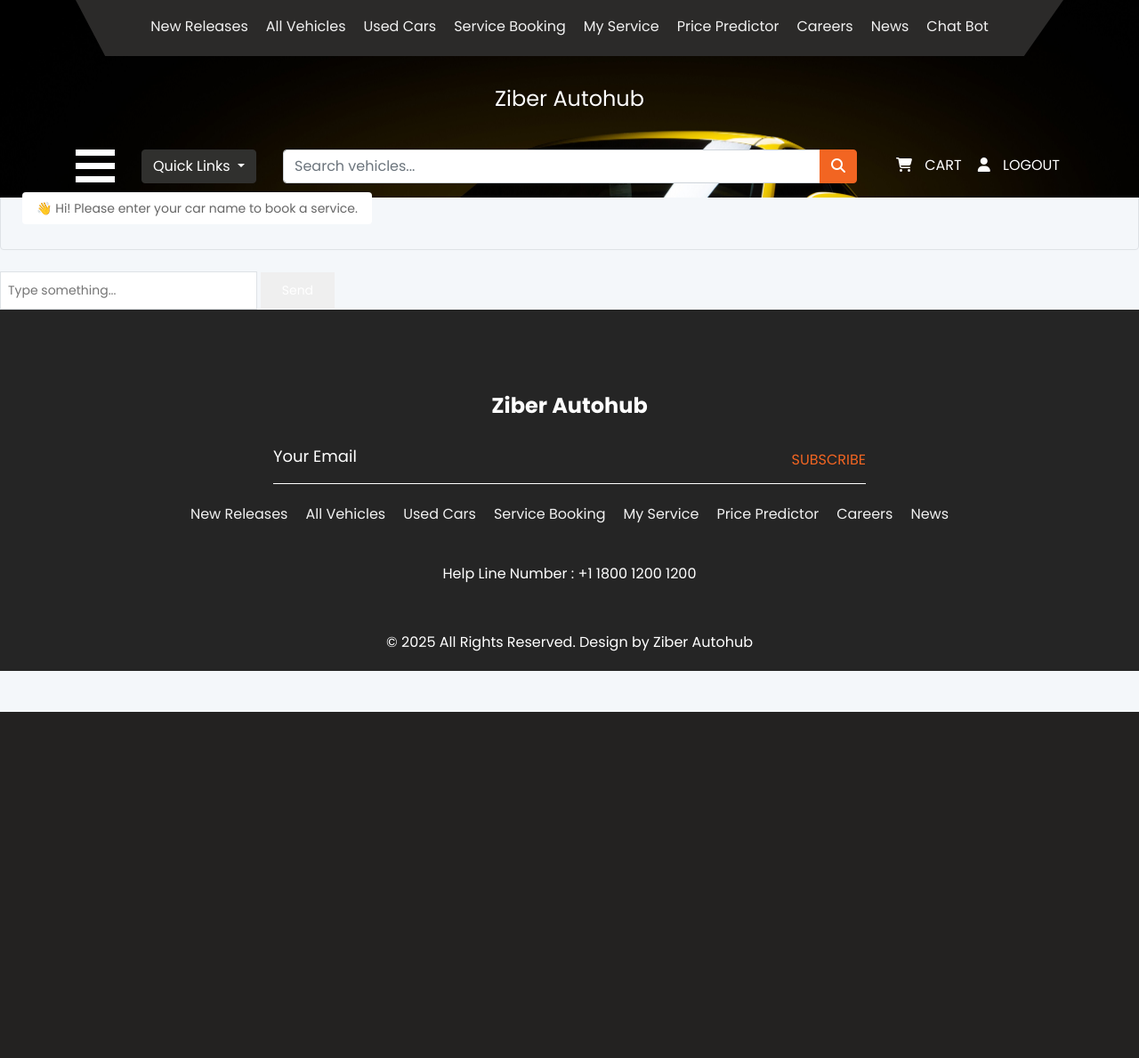
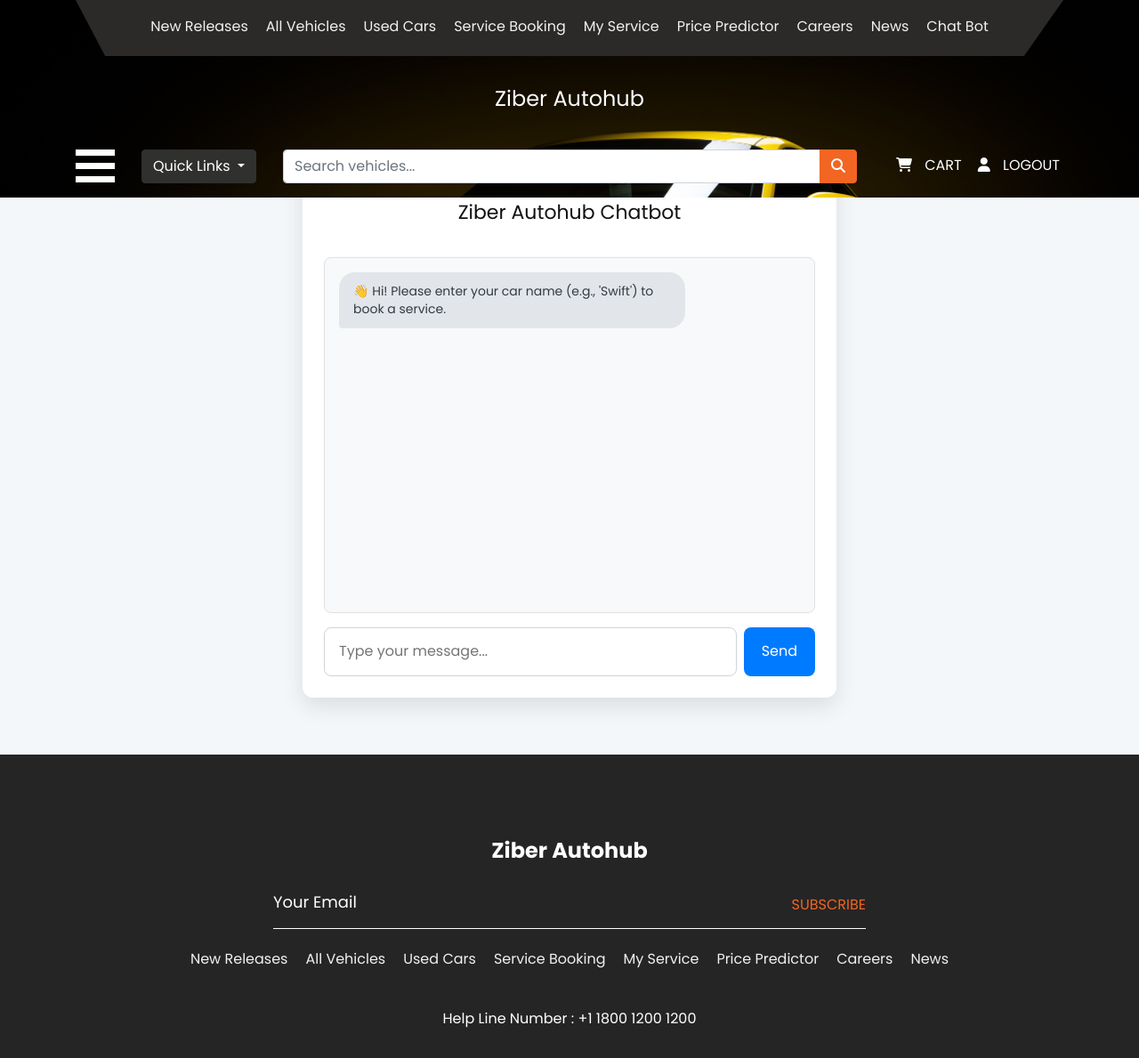
Before and after one commit to srishticampus/Ziber_Autohub, a Django app: page /service-chatbot/ in a window 1280 px wide. Shown: the top 1189 px of the page at 89% size. Before the commit the page ends 800 px from the top, so only its background shows below. Run offline with Django 5.2, Linux system fonts and the light colour scheme; the visitor is signed in with stand-in values (Sample User, id 1); data that the repository does not hold is empty; some libraries are stand-ins or nearby versions.

Commit message:
styled chatbot page

```diff
--- a/hub/templates/service_chatbot.html
+++ b/hub/templates/service_chatbot.html
@@ -1,14 +1,133 @@
 {% extends "base.html" %}
+{% load static %}
 
-{% block title %}Prediction Result - Ziber Autohub{% endblock %}
+{% block title %}ChatBot - Ziber Autohub{% endblock %}
+
+{% block extra_styles %}
+<style>
+    /* Main container for the chatbot interface */
+    .chatbot-container {
+        margin-top: 8rem; /* Space from the header */
+        margin-bottom: 4rem; /* Space before the footer */
+        max-width: 600px; /* Constrain width for readability */
+        margin-left: auto; /* Center horizontally */
+        margin-right: auto; /* Center horizontally */
+        background-color: #ffffff; /* White background for the chat card */
+        border-radius: 12px; /* Slightly more rounded corners */
+        box-shadow: 0 10px 25px rgba(0, 0, 0, 0.1); /* Soft shadow */
+        padding: 1.5rem; /* Internal padding */
+    }
+
+    /* Chat history display area */
+    #chat-box {
+        height: 400px; /* Fixed height for the chat scroll area */
+        overflow-y: auto; /* Enable vertical scrolling */
+        border: 1px solid #e0e0e0; /* Light border */
+        border-radius: 8px; /* Rounded corners */
+        padding: 1rem; /* Internal padding */
+        background-color: #f8f9fa; /* Light gray background */
+        margin-bottom: 1rem; /* Space below chat box */
+        display: flex; /* Use flexbox for message alignment */
+        flex-direction: column; /* Stack messages vertically */
+        gap: 0.5rem; /* Space between messages */
+    }
+
+    /* Individual message styling */
+    .chat-message {
+        display: flex; /* Flex container for alignment */
+        align-items: flex-end; /* Align messages to the bottom */
+    }
+
+    .chat-message.bot {
+        justify-content: flex-start; /* Bot messages align left */
+    }
+
+    .chat-message.user {
+        justify-content: flex-end; /* User messages align right */
+    }
+
+    .chat-bubble {
+        max-width: 75%; /* Limit bubble width */
+        padding: 0.75rem 1rem; /* Padding inside the bubble */
+        border-radius: 18px; /* More rounded bubble corners */
+        line-height: 1.4; /* Improve readability */
+        word-wrap: break-word; /* Ensure long words break */
+    }
+
+    .chat-bubble.bot {
+        background-color: #e2e6ea; /* Light gray for bot */
+        color: #343a40; /* Dark text for bot */
+        border-bottom-left-radius: 4px; /* Pointed corner for bot bubble */
+    }
+
+    .chat-bubble.user {
+        background-color: #007bff; /* Primary blue for user */
+        color: #ffffff; /* White text for user */
+        border-bottom-right-radius: 4px; /* Pointed corner for user bubble */
+    }
+
+    /* Chat input form */
+    #chat-form {
+        display: flex; /* Use flexbox for input and button */
+        gap: 0.5rem; /* Space between input and button */
+    }
+
+    #user-input {
+        flex-grow: 1; /* Input takes available space */
+        border: 1px solid #ced4da; /* Bootstrap default border */
+        border-radius: 0.5rem; /* Slightly more rounded input */
+        padding: 0.75rem 1rem; /* Padding inside input */
+        font-size: 1rem; /* Standard font size */
+    }
+
+    #user-input:focus {
+        border-color: #80bdff;
+        outline: 0;
+        box-shadow: 0 0 0 0.25rem rgba(0, 123, 255, 0.25); /* Focus shadow */
+    }
+
+    .send-button {
+        background-color: #007bff; /* Primary blue */
+        color: white;
+        padding: 0.75rem 1.25rem; /* Padding for button */
+        border-radius: 0.5rem; /* Rounded corners */
+        border: none; /* No border */
+        cursor: pointer;
+        transition: background-color 0.2s ease; /* Smooth hover effect */
+        font-size: 1rem;
+    }
+
+    .send-button:hover {
+        background-color: #0056b3; /* Darker blue on hover */
+    }
+
+    /* Responsive adjustments */
+    @media (max-width: 768px) {
+        .chatbot-container {
+            margin-top: 5rem;
+            margin-bottom: 2rem;
+            padding: 1rem;
+            border-radius: 0; /* Remove rounded corners on small screens for full width */
+            box-shadow: none; /* Remove shadow on small screens */
+        }
+        #chat-box {
+            height: 300px; /* Shorter chat box on small screens */
+        }
+        .chat-bubble {
+            max-width: 90%; /* Allow bubbles to be wider on small screens */
+        }
+    }
+</style>
+{% endblock %}
 
 {% block content %}
-<div class="max-w-xl mx-auto mt-10">
-  <div id="chat-box" class="border rounded p-4 h-96 overflow-y-auto bg-gray-100">
+<div class="chatbot-container">
+    <h2 class="text-center mb-4">Ziber Autohub Chatbot</h2>
+    <div id="chat-box">
     </div>
-  <form id="chat-form" class="mt-4 flex">
-    <input type="text" id="user-input" class="flex-1 border rounded-l p-2" placeholder="Type something..." autocomplete="off">
-    <button type="submit" class="bg-blue-500 text-white px-4 py-2 rounded-r">Send</button>
+    <form id="chat-form">
+        <input type="text" id="user-input" placeholder="Type your message..." autocomplete="off">
+        <button type="submit" class="send-button">Send</button>
     </form>
 </div>
 
@@ -16,17 +135,22 @@
     let step = 0;
     let selectedCar = null;
     let serviceOptions = JSON.parse('{{ car_service_options|safe }}');
-  let eligibleCars = {{ eligible_cars|safe }};
+    let eligibleCars = JSON.parse('{{ eligible_cars|safe }}');
 
     const chatBox = document.getElementById("chat-box");
     const chatForm = document.getElementById("chat-form");
     const userInput = document.getElementById("user-input");
 
     function addMessage(sender, text) {
-    const msg = document.createElement("div");
-    msg.className = sender === "bot" ? "text-left mb-2" : "text-right mb-2";
-    msg.innerHTML = `<span class="inline-block px-3 py-2 rounded ${sender === "bot" ? "bg-white" : "bg-blue-500 text-white"}">${text}</span>`;
-    chatBox.appendChild(msg);
+        const msgWrapper = document.createElement("div");
+        msgWrapper.className = `chat-message ${sender}`;
+
+        const msgBubble = document.createElement("span");
+        msgBubble.className = `chat-bubble ${sender}`;
+        msgBubble.textContent = text;
+
+        msgWrapper.appendChild(msgBubble);
+        chatBox.appendChild(msgWrapper);
         chatBox.scrollTop = chatBox.scrollHeight;
     }
 
@@ -46,22 +170,40 @@
             if (car) {
                 selectedCar = car;
                 step = 1;
-        botAsk(`Available service for ${car.name} is: ${serviceOptions[car.id].join(', ')}`);
-        botAsk("Please type the service type (e.g., 1st, 2nd):");
+                const availableServices = serviceOptions[selectedCar.id];
+                if (availableServices && availableServices.length > 0) {
+                    const serviceList = availableServices.map(s => `${s} Service`).join(', ');
+                    botAsk(`Available service for ${car.name} ${car.model} is: ${serviceList}.`);
+                    botAsk("Please type the service type (e.g., 1st, 2nd, 3rd, 4th):");
                 } else {
-        botAsk("Car not found. Please enter a valid car name.");
+                    botAsk(`No more services available for ${car.name} ${car.model}. You have completed all free services.`);
+                    step = 0;
+                    selectedCar = null;
+                }
+            } else {
+                botAsk("Car not found. Please enter a valid car name from your delivered new cars.");
             }
         } else if (step === 1) {
-      const allowed = serviceOptions[selectedCar.id];
-      if (allowed.includes(input)) {
+            const allowed = serviceOptions[selectedCar.id] || [];
+            // --- FIX APPLIED HERE ---
+            // Only convert input to lowercase for comparison.
+            // Do NOT remove 'st', 'nd', 'rd', 'th' as backend expects them.
+            const inputLower = input.toLowerCase();
+            const actualAllowedService = allowed.find(s => s.toLowerCase() === inputLower);
+            // --- END FIX ---
+
+            if (actualAllowedService) {
                 step = 2;
-        chatForm.dataset.serviceType = input;
+                chatForm.dataset.serviceType = actualAllowedService;
                 botAsk("Got it! Please briefly describe the issue or your request:");
             } else {
-        botAsk("Invalid service type. Please type a valid next service (e.g., 1st, 2nd).");
+                const serviceList = allowed.length > 0 ? allowed.map(s => `${s} Service`).join(', ') : "No services currently available";
+                botAsk(`Invalid service type or not the next service. Available service(s) for ${selectedCar.name}: ${serviceList}. Please type the correct next service (e.g., 1st, 2nd, 3rd, 4th).`);
             }
         } else if (step === 2) {
             const description = input;
+            addMessage("bot", "Booking your service, please wait...");
+
             fetch("{% url 'hub:book_service_api' %}", {
                 method: "POST",
                 headers: {
@@ -80,15 +222,21 @@
                   } else {
                       botAsk("❌ " + data.message);
                   }
-        });
                   step = 0;
                   selectedCar = null;
+              })
+              .catch(error => {
+                  console.error('Error:', error);
+                  botAsk("An error occurred while booking service. Please try again.");
+                  step = 0;
+                  selectedCar = null;
+              });
         }
 
         userInput.value = "";
     };
 
-  botAsk("👋 Hi! Please enter your car name to book a service.");
+    botAsk("👋 Hi! Please enter your car name (e.g., 'Swift') to book a service.");
 </script>
 
 {% endblock %}
--- a/hub/views.py
+++ b/hub/views.py
@@ -15,6 +15,7 @@
 from django.core.validators import validate_email
 from django.core.exceptions import ValidationError
 from .models import UserProfile
+# Assuming chat.models.Message exists, if not, remove this import or define Message model
 from chat.models import Message
 from django.db.models import Q, Max
 from .models import (
@@ -25,6 +26,7 @@
     JobApplicationForm, JobVacancyForm, CheckoutForm,CarDetailsForm, PreBookingForm, UsedCarFilterForm, UsedCarForm
 )
 from datetime import timedelta, date
+from django.utils import timezone # Make sure timezone is imported for any date operations
 
 @login_required
 def index(request):
@@ -490,33 +492,11 @@
 def payment_success(request):
     return render(request, 'payment_success.html')
 
-# @login_required
-# def book_service(request):
-#     if request.method == 'POST':
-#         form = ServiceBookingForm(request.POST, request.FILES)
-#         if form.is_valid():
-#             booking = form.save(commit=False)
-#             booking.user = request.user
-
-#             existing = ServiceBooking.objects.filter(
-#                 service_date=booking.service_date,
-#                 status__in=['Pending', 'Approved']
-#             ).count()
-
-#             if existing >= 6:
-#                 messages.error(request, 'All slots are booked for this date.')
-#             else:
-#                 booking.save()
-#                 messages.success(request, 'Service booked successfully!')
-#                 return redirect('hub:my_bookings')
-#     else:
-#         form = ServiceBookingForm()
-
-#     return render(request, 'service-booking.html', {'form': form})
-
 @login_required
 def my_bookings(request):
-    bookings = ServiceBooking.objects.filter(user=request.user).order_by('-service_date')
+    # This view seems to be for old service booking form. The `book_service` is the new one.
+    # It seems to be showing ServiceBooking instances, so it should be fine as a historical view.
+    bookings = ServiceBooking.objects.filter(user=request.user).order_by('-booked_at')
     return render(request, 'my_bookings.html', {'bookings': bookings})
 
 @login_required
@@ -671,7 +651,6 @@
         if form.is_valid():
             booking = form.save(commit=False)
             booking.user = request.user
-            booking.car = car
             # delivery_date is now handled in the model's save method, but can be explicitly set here if needed
             # booking.delivery_date = date.today() + timedelta(days=60)
             booking.save()
@@ -735,37 +714,33 @@
     for car in eligible_cars:
         # Get the latest service type booked for this car by the current user
         # We need to consider the order of services to determine the 'latest'
-        # Define a mapping for service order
-        service_order = {'1st': 1, '2nd': 2, '3rd': 3, '4th': 4}
+        service_order_map = {'1st': 1, '2nd': 2, '3rd': 3, '4th': 4}
 
-        # Get all services booked for this car by this user, ordered by their numeric value
-        booked_services = ServiceBooking.objects.filter(
+        # Get all service bookings for this car and user, ordered by their numeric value
+        booked_services_for_car = ServiceBooking.objects.filter(
             user=request.user,
             car=car
-        ).order_by('booked_at') # Order by booked_at to find the sequence
+        ).order_by('booked_at')
 
-        latest_service_type_str = None
-        if booked_services.exists():
-            # Find the highest ordered service type that has been booked
-            # Iterate through the services in order and find the last one
-            for service in booked_services:
-                latest_service_type_str = service.service_type
+        # Find the highest ordered service type that has been booked
+        latest_service_order_num = 0
+        for service_booking in booked_services_for_car:
+            if service_booking.service_type in service_order_map:
+                current_service_num = service_order_map[service_booking.service_type]
+                if current_service_num > latest_service_order_num:
+                    latest_service_order_num = current_service_num
 
         next_service_type = None
-        if latest_service_type_str is None:
-            next_service_type = '1st'
-        elif latest_service_type_str == '1st':
-            next_service_type = '2nd'
-        elif latest_service_type_str == '2nd':
-            next_service_type = '3rd'
-        elif latest_service_type_str == '3rd':
-            next_service_type = '4th'
-        # If latest is '4th', then next_service_type remains None (no more services)
+        # Determine the next service type based on the last booked service's order number
+        for service_type_key, order_num in service_order_map.items():
+            if order_num == latest_service_order_num + 1:
+                next_service_type = service_type_key
+                break
 
         if next_service_type:
             car_service_options[car.id] = [next_service_type] # Only the next service is available
         else:
-            car_service_options[car.id] = [] # No services available
+            car_service_options[car.id] = [] # No services available if all are done or no next one found
 
 
     # Initialize selected values for form re-population on error
@@ -797,7 +772,7 @@
             # Re-validate service type based on actual available services for this car
             # Convert car_id to int for dictionary lookup
             if service_type not in car_service_options.get(int(car_id), []):
-                messages.error(request, f"'{service_type}' service is not the next available service for {car.name} {car.model}.")
+                messages.error(request, f"'{service_type}' service is not the next available service for {car.name} {car.model}. Please check your bookings.")
                 return render(request, 'book_service.html', {
                     'eligible_cars': eligible_cars,
                     'car_service_options': json.dumps(car_service_options), # Pass as JSON string
@@ -846,47 +821,90 @@
 
         try:
             car = Car.objects.get(id=car_id)
+
+            # --- API-specific Validation for sequential services ---
+            service_order_map = {'1st': 1, '2nd': 2, '3rd': 3, '4th': 4}
+            booked_services_for_car = ServiceBooking.objects.filter(
+                user=request.user,
+                car=car
+            ).order_by('booked_at')
+
+            latest_service_order_num = 0
+            for service_booking in booked_services_for_car:
+                if service_booking.service_type in service_order_map:
+                    current_service_num = service_order_map[service_booking.service_type]
+                    if current_service_num > latest_service_order_num:
+                        latest_service_order_num = current_service_num
+
+            # Determine expected next service based on current bookings
+            expected_next_service = None
+            for s_type, s_num in service_order_map.items():
+                if s_num == latest_service_order_num + 1:
+                    expected_next_service = s_type
+                    break
+
+            if service_type != expected_next_service:
+                return JsonResponse({"success": False, "message": f"'{service_type}' service is not the next expected service. Expected: '{expected_next_service}'."})
+            # --- End API-specific Validation ---
+
             ServiceBooking.objects.create(
                 user=request.user,
                 car=car,
                 service_type=service_type,
                 description=description
             )
-            return JsonResponse({"success": True})
+            return JsonResponse({"success": True, "message": "Service booked successfully!"}) # Added message
+
+        except Car.DoesNotExist:
+            return JsonResponse({"success": False, "message": "Selected car does not exist."})
         except Exception as e:
-            return JsonResponse({"success": False, "message": str(e)})
-    return JsonResponse({"success": False, "message": "Invalid request"})
+            return JsonResponse({"success": False, "message": f"An error occurred: {str(e)}"})
+    return JsonResponse({"success": False, "message": "Invalid request method"})
 
+# NEW: service_chatbot view
+@login_required
 def service_chatbot(request):
+    # This logic is similar to book_service to provide data for the chatbot
     delivered_cars_ids = PreBooking.objects.filter(
         user=request.user,
         car__is_new=True,
         status="Delivered"
     ).values_list('car_id', flat=True)
-    eligible_cars = list(Car.objects.filter(id__in=delivered_cars_ids).values('id', 'name', 'model'))
+
+    eligible_cars_queryset = Car.objects.filter(id__in=delivered_cars_ids)
+
+    # Convert queryset to list of dictionaries for JSON serialization
+    eligible_cars = list(eligible_cars_queryset.values('id', 'name', 'model'))
 
     car_service_options = {}
-    for car in eligible_cars:
-        service_order = {'1st': 1, '2nd': 2, '3rd': 3, '4th': 4}
-        booked_services = ServiceBooking.objects.filter(user=request.user, car_id=car['id']).order_by('booked_at')
-        latest_service_type_str = None
-        for service in booked_services:
-            latest_service_type_str = service.service_type
+    service_order_map = {'1st': 1, '2nd': 2, '3rd': 3, '4th': 4}
+
+    for car in eligible_cars_queryset: # Use queryset here to get full object for filtering
+        booked_services_for_car = ServiceBooking.objects.filter(
+            user=request.user,
+            car=car
+        ).order_by('booked_at')
+
+        latest_service_order_num = 0
+        for service_booking in booked_services_for_car:
+            if service_booking.service_type in service_order_map:
+                current_service_num = service_order_map[service_booking.service_type]
+                if current_service_num > latest_service_order_num:
+                    latest_service_order_num = current_service_num
+
         next_service_type = None
-        if latest_service_type_str is None:
-            next_service_type = '1st'
-        elif latest_service_type_str == '1st':
-            next_service_type = '2nd'
-        elif latest_service_type_str == '2nd':
-            next_service_type = '3rd'
-        elif latest_service_type_str == '3rd':
-            next_service_type = '4th'
+        for service_type_key, order_num in service_order_map.items():
+            if order_num == latest_service_order_num + 1:
+                next_service_type = service_type_key
+                break
+
         if next_service_type:
-            car_service_options[car['id']] = [next_service_type]
+            car_service_options[car.id] = [next_service_type]
         else:
-            car_service_options[car['id']] = []
+            car_service_options[car.id] = []
 
-    return render(request, 'service_chatbot.html', {
-        'eligible_cars': json.dumps(eligible_cars),
-        'car_service_options': json.dumps(car_service_options)
-    })
+    context = {
+        'eligible_cars': json.dumps(eligible_cars), # Pass as JSON string
+        'car_service_options': json.dumps(car_service_options), # Pass as JSON string
+    }
+    return render(request, 'service_chatbot.html', context) # Assuming your chatbot template is named service_chatbot.html
--- a/requirements.txt
+++ b/requirements.txt
@@ -1,5 +1,5 @@
 Django==5.2.1
 Pillow==11.2.1
 joblib==1.3.2
-scikit-learn
+scikit-learn==1.6.1
 django-widget-tweaks
```
Lines whose indentation alone changed are shown as unchanged.
